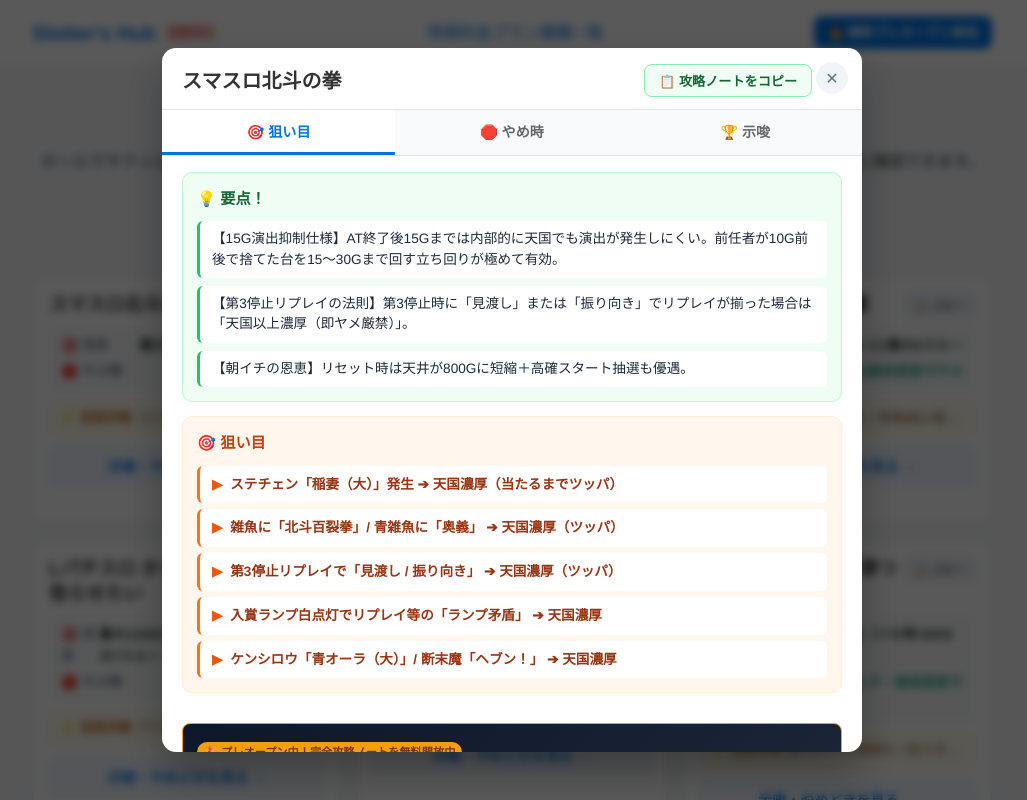
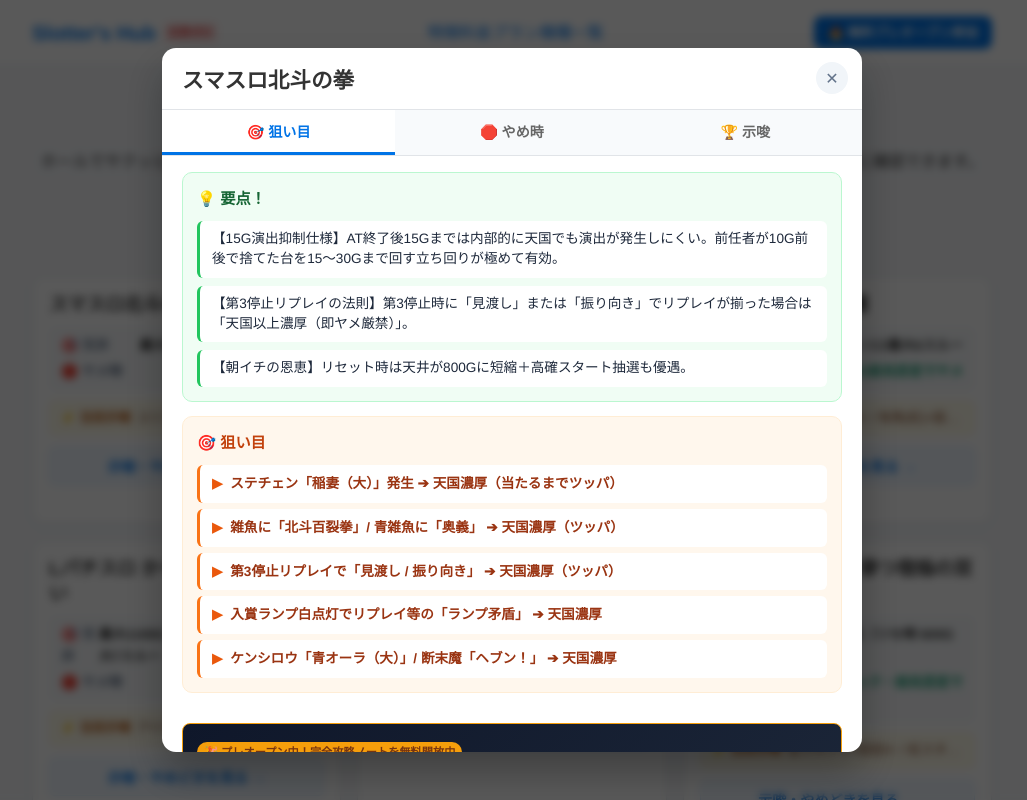
Before and after one commit to yuya7-7/slotters-hub-homepage, a React (Vite) app: page / in a window 1280 px wide. Both pictures are taken after a click on the element 314 px from the left and 2837 px from the top of the page. Shown: the part 2437-3237 px from the top of the page, without its empty margins (128-1155 px from the left). Built offline with nearby package versions, Linux system fonts and the light colour scheme.

Commit message:
Revert copy button from website to protect note exclusivity

```diff
--- a/src/App.css
+++ b/src/App.css
@@ -147,45 +147,12 @@
   border-radius: 4px;
 }
 
-.machine-card-top-row {
-  display: flex;
-  justify-content: space-between;
-  align-items: flex-start;
-  gap: 8px;
-  margin-bottom: 10px;
-}
-
 .machine-card-title {
   font-size: 1.18rem;
   font-weight: 800;
   color: var(--text-main);
+  margin-bottom: 10px;
   line-height: 1.3;
-  flex: 1;
-}
-
-.btn-card-quick-copy {
-  background: #f1f5f9;
-  border: 1px solid #cbd5e1;
-  color: #475569;
-  font-size: 0.72rem;
-  font-weight: bold;
-  padding: 3px 8px;
-  border-radius: 6px;
-  cursor: pointer;
-  white-space: nowrap;
-  transition: all 0.15s ease;
-}
-
-.btn-card-quick-copy:hover {
-  background: #e2e8f0;
-  border-color: #94a3b8;
-  color: var(--primary);
-}
-
-.btn-card-quick-copy.copied {
-  background: #dcfce7;
-  border-color: #86efac;
-  color: #166534;
 }
 
 .machine-summary-box {
@@ -371,51 +338,20 @@
 }
 
 .modal-header-compact {
-  padding: 16px 50px 12px 20px;
+  padding: 16px 20px 10px 20px;
   border-bottom: 1px solid var(--border-color);
 }
 
-.modal-title-row {
+.badge-row {
   display: flex;
-  align-items: center;
-  justify-content: space-between;
-  gap: 12px;
-  flex-wrap: wrap;
+  gap: 6px;
+  margin-bottom: 4px;
 }
 
 .modal-name {
-  font-size: 1.25rem;
+  font-size: 1.35rem;
   font-weight: 800;
   color: var(--text-main);
-  margin: 0;
-}
-
-.btn-copy-note {
-  background: #f0fdf4;
-  border: 1.5px solid #86efac;
-  color: #166534;
-  font-size: 0.82rem;
-  font-weight: 800;
-  padding: 6px 14px;
-  border-radius: 8px;
-  cursor: pointer;
-  display: flex;
-  align-items: center;
-  gap: 6px;
-  transition: all 0.2s ease;
-  box-shadow: 0 1px 3px rgba(0, 0, 0, 0.05);
-}
-
-.btn-copy-note:hover {
-  background: #dcfce7;
-  border-color: #4ade80;
-  transform: translateY(-1px);
-}
-
-.btn-copy-note.copied {
-  background: #16a34a;
-  border-color: #16a34a;
-  color: white;
 }
 
 /* Modal Tabs */
--- a/src/components/MachineCard.tsx
+++ b/src/components/MachineCard.tsx
@@ -1,6 +1,5 @@
-import React, { useState } from 'react'
+import React from 'react'
 import type { Machine } from '../types'
-import { generateNoteMarkdown, copyToClipboard } from '../utils/copyNote'
 
 interface MachineCardProps {
   machine: Machine
@@ -8,31 +7,9 @@
 }
 
 export const MachineCard: React.FC<MachineCardProps> = ({ machine, onSelect }) => {
-  const [copied, setCopied] = useState(false)
-
-  const handleQuickCopy = async (e: React.MouseEvent) => {
-    e.stopPropagation() // モーダルが開かないようにバブリング停止
-    const markdown = generateNoteMarkdown(machine)
-    const success = await copyToClipboard(markdown)
-    if (success) {
-      setCopied(true)
-      setTimeout(() => setCopied(false), 2000)
-    }
-  }
-
   return (
     <div className="machine-card" onClick={() => onSelect(machine)}>
-      <div className="machine-card-top-row">
-        <h3 className="machine-card-title">{machine.name}</h3>
-        <button
-          type="button"
-          className={`btn-card-quick-copy ${copied ? 'copied' : ''}`}
-          onClick={handleQuickCopy}
-          title="この機種の攻略ノートをクリップボードにコピー"
-        >
-          {copied ? '✅ コピー済' : '📋 コピー'}
-        </button>
-      </div>
+      <h3 className="machine-card-title">{machine.name}</h3>
 
       <div className="machine-summary-box">
         <div className="summary-item">
--- a/src/components/MachineModal.tsx
+++ b/src/components/MachineModal.tsx
@@ -1,6 +1,5 @@
 import React, { useState, useEffect } from 'react'
 import type { Machine } from '../types'
-import { generateNoteMarkdown, copyToClipboard } from '../utils/copyNote'
 
 interface MachineModalProps {
   machine: Machine | null
@@ -11,24 +10,13 @@
   const [activeTab, setActiveTab] = useState<'aim' | 'yamedoki' | 'settings'>('aim')
   // Accordion state: default all closed ({})
   const [openCategories, setOpenCategories] = useState<{ [key: number]: boolean }>({})
-  const [copied, setCopied] = useState(false)
 
   // Reset category state when machine changes
   useEffect(() => {
     setOpenCategories({})
-    setCopied(false)
   }, [machine?.id])
 
   if (!machine) return null
-
-  const handleCopyNote = async () => {
-    const markdown = generateNoteMarkdown(machine)
-    const success = await copyToClipboard(markdown)
-    if (success) {
-      setCopied(true)
-      setTimeout(() => setCopied(false), 2500)
-    }
-  }
 
   const toggleCategory = (idx: number) => {
     setOpenCategories((prev) => ({
@@ -63,19 +51,9 @@
           ✕
         </button>
 
-        {/* Modal Top Header with Copy Button */}
+        {/* Modal Top Header */}
         <div className="modal-header-compact">
-          <div className="modal-title-row">
-            <h2 className="modal-name">{machine.name}</h2>
-            <button
-              type="button"
-              className={`btn-copy-note ${copied ? 'copied' : ''}`}
-              onClick={handleCopyNote}
-              title="noteやLINEに貼り付けられる攻略テキストをコピー"
-            >
-              {copied ? '✅ コピー完了！' : '📋 攻略ノートをコピー'}
-            </button>
-          </div>
+          <h2 className="modal-name">{machine.name}</h2>
         </div>
 
         {/* 3 Core Tab Navigation: 狙い目 / やめ時 / 示唆 */}
--- a/src/utils/copyNote.ts
+++ /dev/null
@@ -1,85 +0,0 @@
-import type { Machine } from '../types'
-
-/**
- * note規程・LINE・Discordに完全準拠した攻略ノートテキストを動的生成
- */
-export const generateNoteMarkdown = (machine: Machine): string => {
-  const videoSummaries = machine.aimPoints.videoSummary.map((item) => `・${item}`).join('\n')
-  const triggers = machine.aimPoints.triggerSignals.map((sig) => `▶ ${sig}`).join('\n')
-
-  let signalsText = ''
-  machine.settingSignals.forEach((cat) => {
-    signalsText += `\n【${cat.categoryName}】\n`
-    cat.items.forEach((item) => {
-      const charPart = item.character ? `${item.character}: ` : ''
-      const actionPart = item.action ? ` (${item.action})` : ''
-      signalsText += `・${charPart}「${item.content}」 ➔ ${item.badge}${actionPart}\n`
-    })
-  })
-
-  return `# 【攻略ノート】${machine.name}
-
-🎰 **【スロッター共闘ラウンジ『Slotter's Hub』公式Discord】**
-全国のスロッターが集まるコミュニティ！現場での立ち回り相談・最新の仮説検証・ノリ打ち募集などを無料開放中🔥
-👉 https://discord.gg/ky6Capbbdn
-
----
-
-## 🎯 1. 狙い目 ＆ 要点
-
-【💡 要点！】
-${videoSummaries}
-
-【⚡ 狙い目トリガー】
-${triggers}
-
----
-
-## 🛑 2. やめ時ルール
-
-🟢【ヤメてOK】
-${machine.yameRules.stopOk}
-
-🔴【ヤメ厳禁】
-${machine.yameRules.stopNg}
-
-${machine.yameRules.tip ? `💡【プロの現場メモ】\n${machine.yameRules.tip}\n` : ''}
----
-
-## 🏆 3. 設定示唆・注目演出
-${signalsText.trim()}
-
----
-
-👑 **【公式リンク一覧】**
-🌐 公式ホームページ（25機種攻略早見表）: https://yuya7-7.github.io/slotters-hub-homepage/
-💬 公式Discordサーバー（プレオープン無料開放中）: https://discord.gg/ky6Capbbdn
-`
-}
-
-/**
- * クリップボードへの安全なテキストコピー（モバイル・PC対応）
- */
-export const copyToClipboard = async (text: string): Promise<boolean> => {
-  try {
-    if (navigator.clipboard && window.isSecureContext) {
-      await navigator.clipboard.writeText(text)
-      return true
-    } else {
-      const textArea = document.createElement('textarea')
-      textArea.value = text
-      textArea.style.position = 'fixed'
-      textArea.style.left = '-999999px'
-      textArea.style.top = '-999999px'
-      document.body.appendChild(textArea)
-      textArea.focus()
-      textArea.select()
-      const successful = document.execCommand('copy')
-      document.body.removeChild(textArea)
-      return successful
-    }
-  } catch (err) {
-    console.error('Failed to copy: ', err)
-    return false
-  }
-}
```
